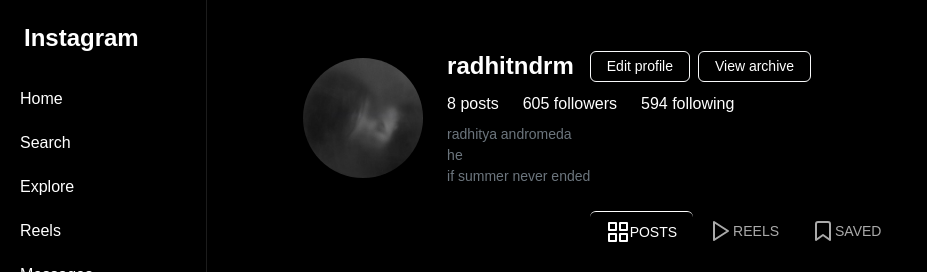
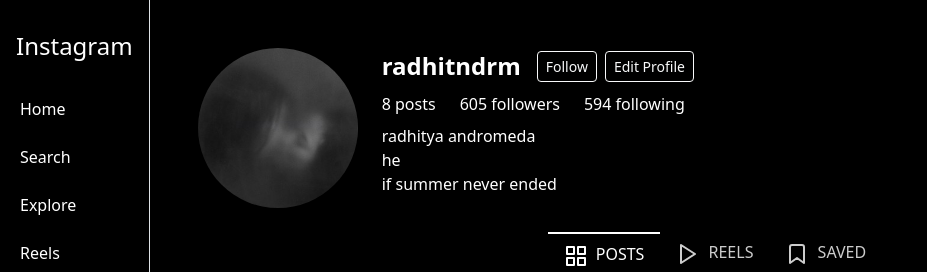
Before and after one commit to Radhitndrm/pemrograman-web-dasar, a PHP site: page /boostrap.html in a window 1280 px wide. Shown: the top 272 px of the page, without its empty margins (0-927 px from the left). Run offline with PHP 8.4, Linux system fonts and the light colour scheme.

Commit message:
Adjust Col

```diff
--- a/pertemuan_3/boostrap.html
+++ b/pertemuan_3/boostrap.html
@@ -5,42 +5,42 @@
   <meta charset="UTF-8">
   <title>Instagram Profile Clone (Bootstrap)</title>
   <meta name="viewport" content="width=device-width, initial-scale=1">
-
-  <link href="https://cdn.jsdelivr.net/npm/bootstrap@5.3.3/dist/css/bootstrap.min.css" rel="stylesheet">
+  <link href="https://cdn.jsdelivr.net/npm/bootstrap@5.3.2/dist/css/bootstrap.min.css" rel="stylesheet">
   <script src="https://unpkg.com/feather-icons"></script>
+</head>
 <link rel="stylesheet" href="css/style.css">
-</head>
 
 <body>
-
   <div class="d-flex min-vh-100">
-    <div class="sidebar d-none d-md-flex flex-column pt-4">
-      <h4 class="px-4 mb-4 fw-bold">Instagram</h4>
-      <div class="sidebar-item">Home</div>
-      <div class="sidebar-item">Search</div>
-      <div class="sidebar-item">Explore</div>
-      <div class="sidebar-item">Reels</div>
-      <div class="sidebar-item">Messages</div>
-      <div class="sidebar-item">Notifications</div>
-      <div class="sidebar-item">Create</div>
-      <div class="sidebar-item fw-bold">Profile</div>
+    <div class="d-none d-md-flex flex-column sidebar border-end" style="width: 220px; padding-top: 2rem;">
+      <h4 class="px-3 mb-4">Instagram</h4>
+      <nav class="nav flex-column">
+        <a class="nav-link" href="#">Home</a>
+        <a class="nav-link" href="#">Search</a>
+        <a class="nav-link" href="#">Explore</a>
+        <a class="nav-link" href="#">Reels</a>
+        <a class="nav-link" href="#">Messages</a>
+        <a class="nav-link" href="#">Notifications</a>
+        <a class="nav-link" href="#">Create</a>
+        <a class="nav-link fw-bold active" href="#">Profile</a>
+      </nav>
     </div>
 
-    <div class="flex-grow-1">
-      <div class="d-flex flex-column flex-md-row align-items-md-center pt-5 ps-4 ps-md-5 mb-4 ms-5"">
-        <img src=" images/profile.jpg" alt="Profile Picture" class="profile-img me-md-4 mb-3 mb-md-0">
-        <div>
+    <div class="flex-fill p-3 p-md-5">
+      <div class="d-flex flex-column flex-md-row  mb-4">
+        <img src="images/profile.jpg" alt="Profile Picture" class="profile-img mb-3 mb-md-0 me-md-4">
+        <div class="flex-fill">
           <div class="d-flex align-items-center mb-2">
             <span class="fs-4 fw-bold me-3">radhitndrm</span>
-            <div class="border border-light text-white small px-3 py-1 me-2 rounded">Edit profile</div>
-            <div class="border border-light text-white small px-3 py-1 rounded">View archive</div>
+            <button class="btn btn-outline-light btn-sm me-2">Follow</button>
+            <button class="btn btn-outline-light btn-sm">Edit Profile</button>
           </div>
           <div class="d-flex mb-2">
-            <div class="me-4 fw-medium">8 posts</div>
-            <div class="me-4 fw-medium">605 followers</div>
-            <div class="fw-medium">594 following</div>
+            <div class="me-4">8 posts</div>
+            <div class="me-4">605 followers</div>
+            <div>594 following</div>
           </div>
-          <div class="text-secondary small">
+          <div class="text-white">
             radhitya andromeda<br>
             he<br>
             if summer never ended
@@ -48,101 +48,93 @@
         </div>
       </div>
 
-      <ul class="nav nav-tabs justify-content-center text-uppercase small fw-medium mb-4">
-        <li class="nav-item">
-          <div class="nav-link active"><i data-feather="grid"></i> POSTS</div>
-        </li>
-        <li class="nav-item">
-          <div class="nav-link"><i data-feather="play"></i> REELS</div>
-        </li>
-        <li class="nav-item">
-          <div class="nav-link"><i data-feather="bookmark"></i> SAVED</div>
-        </li>
-      </ul>
+      <div class="d-flex justify-content-center mb-4">
+        <div class="tab-item active"><i data-feather="grid" class="me-1"></i> POSTS</div>
+        <div class="tab-item"><i data-feather="play" class="me-1"></i> REELS</div>
+        <div class="tab-item"><i data-feather="bookmark" class="me-1"></i> SAVED</div>
+      </div>
 
-      <div class="container px-5">
       <div class="row g-1">
-          <div class="col-6 col-md-4">
-            <div class="post">
+        <div class="col-12 col-sm-6 col-md-4 col-lg-3 mb-1">
+          <div class="post-card" style="aspect-ratio: 4/5;">
             <img src="images/1.png" alt="Post 1">
-              <div class="overlay">❤ 256</div>
+            <div class="post-overlay">❤ 256</div>
           </div>
         </div>
-          <div class="col-6 col-md-4">
-            <div class="post">
+        <div class="col-12 col-sm-6 col-md-4 col-lg-3 mb-1">
+          <div class="post-card" style="aspect-ratio: 4/5;">
             <img src="images/2.png" alt="Post 2">
-              <div class="overlay">❤ 312</div>
+            <div class="post-overlay">❤ 312</div>
           </div>
         </div>
-          <div class="col-6 col-md-4">
-            <div class="post">
+        <div class="col-12 col-sm-6 col-md-4 col-lg-3 mb-1">
+          <div class="post-card" style="aspect-ratio: 4/5;">
             <img src="images/3.jpg" alt="Post 3">
-              <div class="overlay">❤ 198</div>
+            <div class="post-overlay">❤ 198</div>
           </div>
         </div>
-          <div class="col-6 col-md-4">
-            <div class="post">
+        <div class="col-12 col-sm-6 col-md-4 col-lg-3 mb-1">
+          <div class="post-card" style="aspect-ratio: 4/5;">
             <img src="images/4.jpg" alt="Post 4">
-              <div class="overlay">❤ 402</div>
+            <div class="post-overlay">❤ 402</div>
           </div>
         </div>
-          <div class="col-6 col-md-4">
-            <div class="post">
+        <div class="col-12 col-sm-6 col-md-4 col-lg-3 mb-1">
+          <div class="post-card" style="aspect-ratio: 4/5;">
             <img src="images/5.jpg" alt="Post 5">
-              <div class="overlay">❤ 150</div>
+            <div class="post-overlay">❤ 150</div>
           </div>
         </div>
-          <div class="col-6 col-md-4">
-            <div class="post">
+        <div class="col-12 col-sm-6 col-md-4 col-lg-3 mb-1">
+          <div class="post-card" style="aspect-ratio: 4/5;">
             <img src="images/6.png" alt="Post 6">
-              <div class="overlay">❤ 275</div>
+            <div class="post-overlay">❤ 275</div>
           </div>
         </div>
-          <div class="col-6 col-md-4">
-            <div class="post">
+        <div class="col-12 col-sm-6 col-md-4 col-lg-3 mb-1">
+          <div class="post-card" style="aspect-ratio: 4/5;">
             <img src="images/7.png" alt="Post 7">
-              <div class="overlay">❤ 340</div>
+            <div class="post-overlay">❤ 340</div>
           </div>
         </div>
-          <div class="col-6 col-md-4">
-            <div class="post">
+        <div class="col-12 col-sm-6 col-md-4 col-lg-3 mb-1">
+          <div class="post-card" style="aspect-ratio: 4/5;">
             <img src="images/8.png" alt="Post 8">
-              <div class="overlay">❤ 410</div>
+            <div class="post-overlay">❤ 410</div>
           </div>
         </div>
-          <div class="col-6 col-md-4">
-            <div class="post">
+        <div class="col-12 col-sm-6 col-md-4 col-lg-3 mb-1">
+          <div class="post-card" style="aspect-ratio: 4/5;">
             <img src="images/9.png" alt="Post 9">
-              <div class="overlay">❤ 225</div>
+            <div class="post-overlay">❤ 225</div>
           </div>
         </div>
-          <div class="col-6 col-md-4">
-            <div class="post">
+        <div class="col-12 col-sm-6 col-md-4 col-lg-3 mb-1">
+          <div class="post-card" style="aspect-ratio: 4/5;">
             <img src="images/10.png" alt="Post 10">
-              <div class="overlay">❤ 188</div>
+            <div class="post-overlay">❤ 188</div>
           </div>
         </div>
-          <div class="col-6 col-md-4">
-            <div class="post">
+        <div class="col-12 col-sm-6 col-md-4 col-lg-3 mb-1">
+          <div class="post-card" style="aspect-ratio: 4/5;">
             <img src="images/11.jpg" alt="Post 11">
-              <div class="overlay">❤ 305</div>
+            <div class="post-overlay">❤ 305</div>
           </div>
         </div>
-          <div class="col-6 col-md-4">
-            <div class="post">
+        <div class="col-12 col-sm-6 col-md-4 col-lg-3 mb-1">
+          <div class="post-card" style="aspect-ratio: 4/5;">
             <img src="images/12.jpg" alt="Post 12">
-              <div class="overlay">❤ 412</div>
-            </div>
+            <div class="post-overlay">❤ 412</div>
           </div>
         </div>
       </div>
     </div>
   </div>
 
-  <script src="https://cdn.jsdelivr.net/npm/bootstrap@5.3.3/dist/js/bootstrap.bundle.min.js"></script>
   <script>
     feather.replace();
   </script>
+  <script src="https://cdn.jsdelivr.net/npm/bootstrap@5.3.2/dist/js/bootstrap.bundle.min.js"></script>
 </body>
 
 </html>
--- a/pertemuan_3/css/style.css
+++ b/pertemuan_3/css/style.css
@@ -1,80 +1,71 @@
 body {
   background-color: #000;
   color: #fff;
-     font-family: Arial, sans-serif;
 }
 
-   .sidebar {
-     width: 220px;
-     border-right: 1px solid #1c1c1c;
+.sidebar .nav-link {
+  color: #fff;
+  padding: 0.75rem 1.25rem;
+  border-radius: 0.5rem;
 }
 
-   .sidebar-item {
-     padding: 10px 20px;
-     border-radius: 8px;
-     cursor: default;
-   }
-
-   .sidebar-item:hover {
+.sidebar .nav-link:hover,
+.sidebar .nav-link.active {
   background-color: #1c1c1c;
 }
 
-   .profile-img {
-     width: 120px;
-     height: 120px;
-     object-fit: cover;
-     border-radius: 50%;
+.post-card {
+  position: relative;
+  overflow: hidden;
 }
 
-   .nav-tabs {
-     border: none;
-   }
-
-   .nav-tabs .nav-link {
-     color: #aaa;
-     border: none;
-     font-weight: 500;
-     display: flex;
-     align-items: center;
-   }
-
-   .nav-tabs .nav-link.active {
-     color: #fff;
-     background-color: black;
-     border-top: 1px solid #fff;
-   }
-
-
-   .nav-tabs .nav-link i {
-     margin-right: 6px;
-   }
-
-   .post {
-     position: relative;
-     overflow: hidden;
-     aspect-ratio: 4/5;
-   }
-
-   .post img {
+.post-card img {
   width: 100%;
   height: 100%;
   object-fit: cover;
 }
 
-   .overlay {
+.post-overlay {
   position: absolute;
   inset: 0;
-     background: rgba(0, 0, 0, 0.5);
+  background: rgba(0, 0, 0, 0.4);
+  display: flex;
+  justify-content: center;
+  align-items: center;
+  font-weight: bold;
+  font-size: 1.2rem;
   color: #fff;
-     font-weight: bold;
-     font-size: 18px;
-     display: flex;
-     align-items: center;
-     justify-content: center;
   opacity: 0;
-     transition: opacity .3s ease;
+  transition: opacity 0.3s;
 }
 
-   .post:hover .overlay {
+.post-card:hover .post-overlay {
   opacity: 1;
 }
+
+.profile-img {
+  width: 8rem;
+  height: 8rem;
+  object-fit: cover;
+  border-radius: 50%;
+}
+
+@media (min-width: 768px) {
+  .profile-img {
+    width: 10rem;
+    height: 10rem;
+  }
+}
+
+.tab-item {
+  cursor: pointer;
+  padding: 0.5rem 1rem;
+  text-align: center;
+  font-weight: 500;
+  color: #ccc;
+}
+
+.tab-item.active {
+  border-top: 2px solid #fff;
+  color: #fff;
+}
```
Also changed, not shown: pertemuan_3/tailwind.html (+26 -9 lines). Lines whose indentation alone changed are shown as unchanged.
